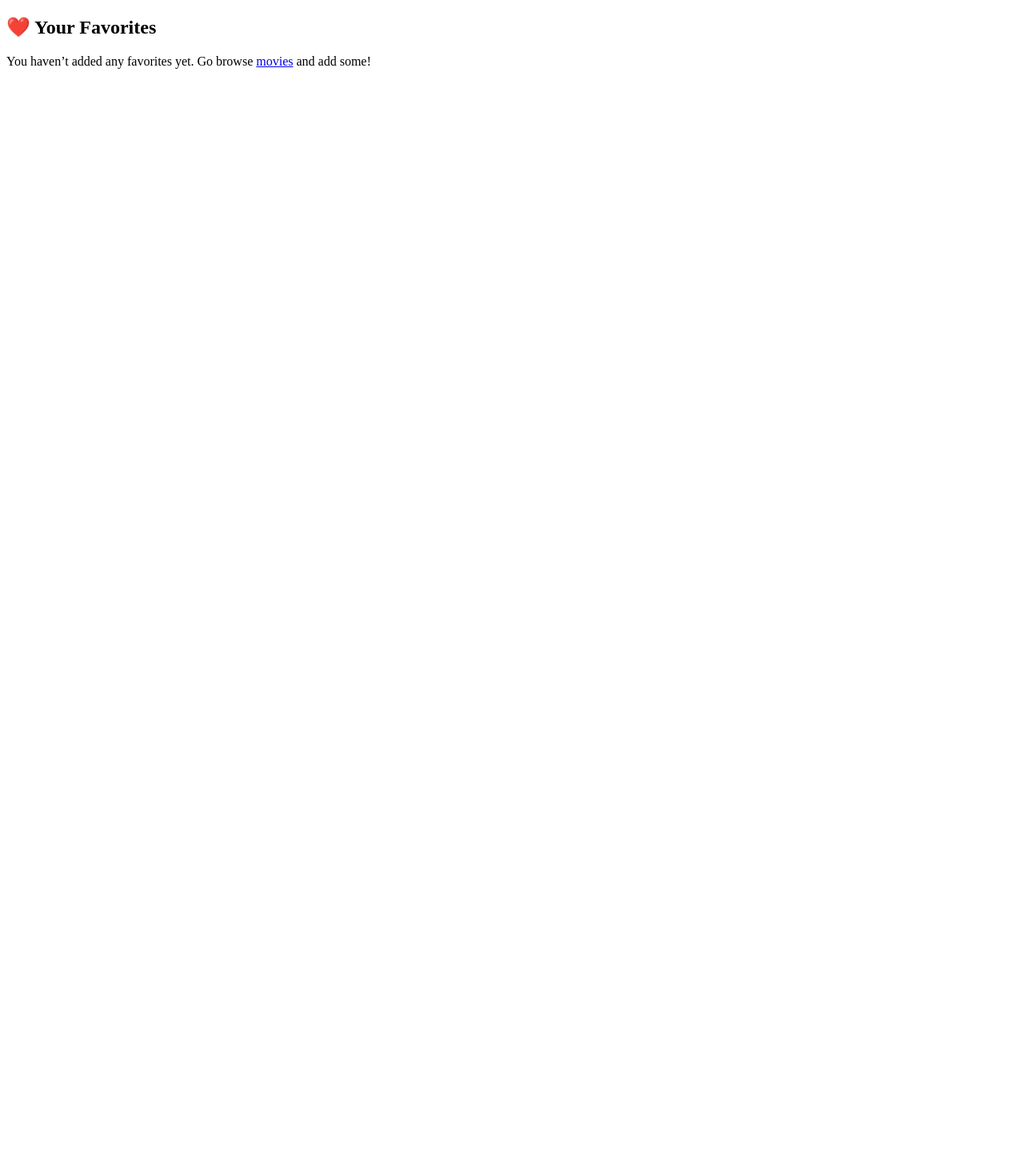
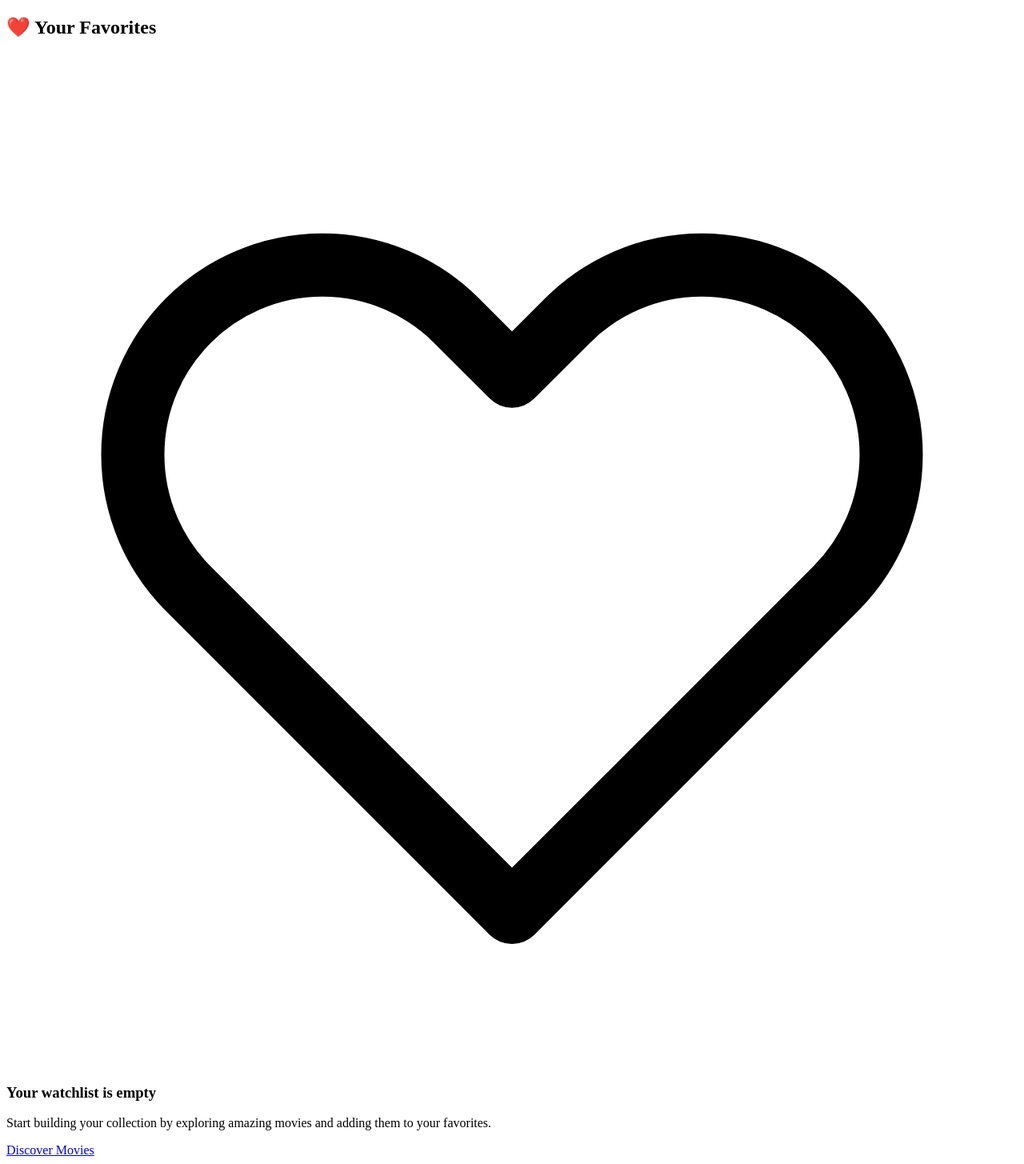
Before and after one commit to EgejuruChukwudinma/movie-recommender-database, a React (Vite) app: page /favorites in a window 1280 px wide. Shown: the part 45-1500 px from the top of the page at 80% size. Before the commit the page ends 800 px from the top, so only its background shows below. Built offline with nearby package versions, Linux system fonts and the light colour scheme.

Commit message:
style(favorites): match dark grid; add empty-state illustration

```diff
--- a/src/pages/Favorites.jsx
+++ b/src/pages/Favorites.jsx
@@ -5,23 +5,54 @@ export default function Favorites() {
   const { favorites, removeFavorite } = useFavorites();
 
   return (
-    <div>
-      <h2 className="text-2xl font-bold mb-4">❤️ Your Favorites</h2>
+    <div className="max-w-7xl mx-auto">
+      <h2 className="text-3xl font-bold mb-8 text-center text-gray-900 dark:text-gray-100">
+        ❤️ Your Favorites
+      </h2>
 
       {favorites.length === 0 ? (
-        <p className="text-gray-500">
-          You haven’t added any favorites yet. Go browse{" "}
-          <Link to="/movies?q=batman" className="text-blue-600 hover:underline">
-            movies
-          </Link>{" "}
-          and add some!
-        </p>
+        <div className="text-center py-16">
+          <div className="max-w-md mx-auto">
+            {/* Empty state illustration */}
+            <div className="mb-8">
+              <svg
+                className="w-32 h-32 mx-auto text-gray-400 dark:text-gray-600"
+                fill="none"
+                stroke="currentColor"
+                viewBox="0 0 24 24"
+                xmlns="http://www.w3.org/2000/svg"
+              >
+                <path
+                  strokeLinecap="round"
+                  strokeLinejoin="round"
+                  strokeWidth={1.5}
+                  d="M4.318 6.318a4.5 4.5 0 000 6.364L12 20.364l7.682-7.682a4.5 4.5 0 00-6.364-6.364L12 7.636l-1.318-1.318a4.5 4.5 0 00-6.364 0z"
+                />
+              </svg>
+            </div>
+
+            <h3 className="text-xl font-semibold text-gray-900 dark:text-gray-100 mb-4">
+              Your watchlist is empty
+            </h3>
+
+            <p className="text-gray-600 dark:text-gray-400 mb-6">
+              Start building your collection by exploring amazing movies and adding them to your favorites.
+            </p>
+
+            <Link
+              to="/movies?q=batman"
+              className="inline-block bg-blue-600 hover:bg-blue-700 dark:bg-blue-500 dark:hover:bg-blue-600 text-white px-6 py-3 rounded-xl font-semibold transition-all duration-300 transform hover:scale-105 hover:shadow-lg hover:shadow-blue-500/30"
+            >
+              Discover Movies
+            </Link>
+          </div>
+        </div>
       ) : (
         <div className="grid gap-6 grid-cols-1 sm:grid-cols-2 md:grid-cols-3 lg:grid-cols-4 xl:grid-cols-5">
           {favorites.map((movie) => (
             <div
               key={movie.imdbID}
-              className="relative bg-white shadow rounded-lg overflow-hidden hover:shadow-lg transition transform hover:-translate-y-1"
+              className="relative bg-white dark:bg-gray-900 rounded-xl shadow-lg hover:shadow-blue-500/20 transition-all duration-300 transform hover:scale-105 hover:ring-2 hover:ring-blue-500/40 overflow-hidden"
             >
               {/* Clickable link */}
               <Link to={`/movies/${movie.imdbID}`}>
@@ -35,15 +66,15 @@ export default function Favorites() {
                   className="w-full h-80 object-cover"
                 />
                 <div className="p-4">
-                  <h3 className="font-bold text-lg truncate">{movie.Title}</h3>
-                  <p className="text-gray-600">{movie.Year}</p>
+                  <h3 className="font-bold text-lg truncate text-gray-900 dark:text-gray-100">{movie.Title}</h3>
+                  <p className="text-gray-600 dark:text-gray-400">{movie.Year}</p>
                 </div>
               </Link>
 
               {/* ❌ Remove favorite button */}
               <button
                 onClick={() => removeFavorite(movie.imdbID)}
-                className="absolute top-2 right-2 text-2xl text-red-500 transition-transform transform hover:scale-110"
+                className="absolute top-2 right-2 text-2xl text-red-500 transition-transform transform hover:scale-110 bg-white/80 dark:bg-gray-800/80 rounded-full p-1"
                 title="Remove from favorites"
               >
                 ❌
```
